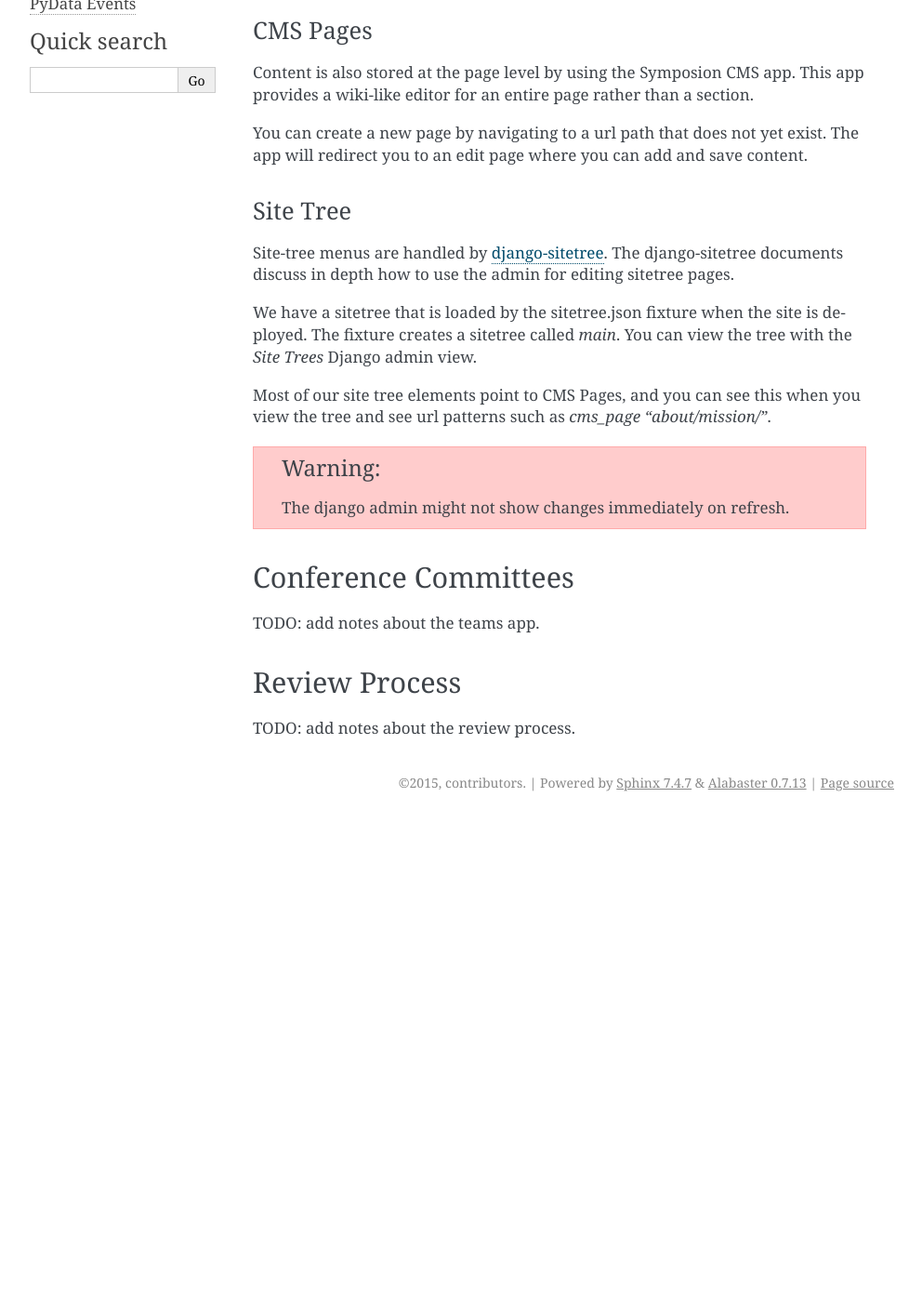
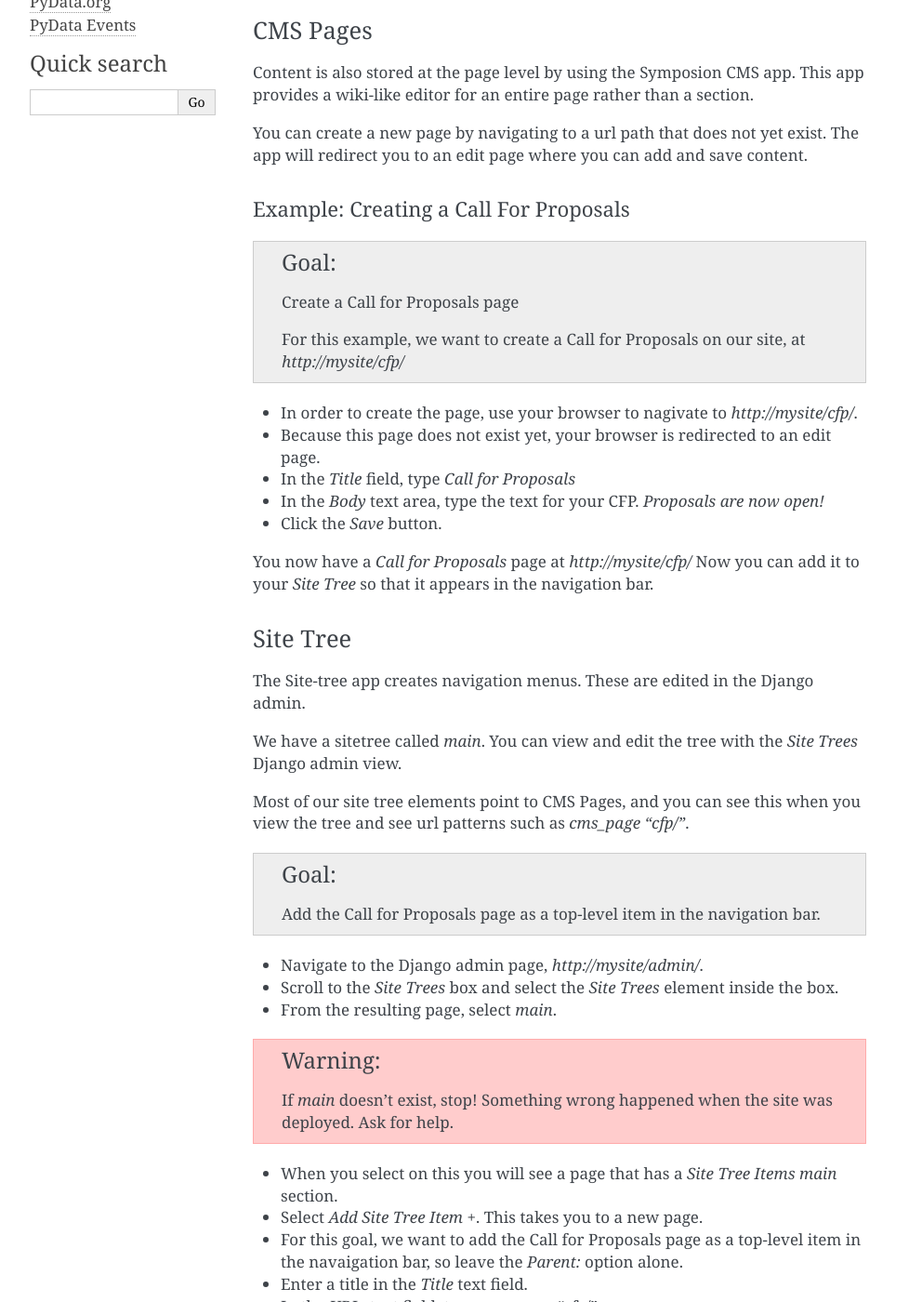
Before and after one commit to pydata/conf_site, a Sphinx documentation site: the page built from docs/source/management.rst, in a window 1280 px wide and 1400 px high, scrolled down 495 px. Shown: the whole window at 93% size, without its empty margins (148-1140 px from the left). Built offline with Sphinx 7.4.7, drawn with Linux system fonts in a browser that asks for light colours; before the commit the page ends 1376 px from its top, so only the background shows below that; some of the changed text lies outside the part shown.

Commit message:
Add new docs on deployment and cms
* This adds some more information to the deployment section
  on the manul steps
* This adds information to the conference management page on
  adding new pages to the site and the site tree, using
  Call for Proposals as an example.

```diff
--- a/docs/source/management.rst
+++ b/docs/source/management.rst
@@ -30,20 +30,75 @@ This app provides a wiki-like editor for an entire page rather than a section.
 You can create a new page by navigating to a url path that does not yet exist.
 The app will redirect you to an edit page where you can add and save content.
 
+Example: Creating a Call For Proposals
+~~~~~~~~~~~~~~~~~~~~~~~~~~~~~~~~~~~~~~
+
+.. admonition:: Goal
+    :class: adminition note
+
+    Create a Call for Proposals page
+
+    For this example, we want to create a Call for Proposals on our
+    site, at `http://mysite/cfp/`
+
+* In order to create the page, use your browser to nagivate to `http://mysite/cfp/`.
+* Because this page does not exist yet, your browser is redirected to an edit page.
+* In the *Title* field, type *Call for Proposals*
+* In the *Body* text area, type the text for your CFP. *Proposals are now open!*
+* Click the *Save* button.
+
+You now have a *Call for Proposals* page at `http://mysite/cfp/` Now you can
+add it to your *Site Tree* so that it appears in the navigation bar.
+
 Site Tree
 +++++++++
 
-Site-tree menus are handled by django-sitetree_. The django-sitetree documents
-discuss in depth how to use the admin for editing sitetree pages.
+The Site-tree app creates navigation menus. These are edited in the Django
+admin.
+
+.. note:
+
+    Our site-tree is created when the site is deployed. The starting contents
+    are build from a fixture in the site's source code called sitetree.json
+
+We have a sitetree called `main`.  You can view and edit the tree with the
+*Site Trees* Django admin view.
+
+Most of our site tree elements point to CMS Pages, and you can see this when
+you view the tree and see url patterns such as *cms_page "cfp/"*.
+
+.. admonition:: Goal
+    :class: adminition note
+
+    Add the Call for Proposals page as a top-level item in the navigation bar.
+
+* Navigate to the Django admin page, `http://mysite/admin/`.
+* Scroll to the *Site Trees* box and select the *Site Trees* element inside
+  the box.
+* From the resulting page, select *main*.
+.. Warning::
+    If *main* doesn't exist, stop! Something wrong happened when the site was
+    deployed. Ask for help.
+* When you select on this you will see a page that has a *Site Tree Items main*
+  section.
+* Select *Add Site Tree Item +*. This takes you to a new page.
+* For this goal, we want to add the Call for Proposals page as a top-level
+  item in the navaigation bar, so leave the *Parent:* option alone.
+* Enter a title in the *Title* text field.
+* In the *URL:* text field, type `cms_page "cfp/"`
+* Ignore the *Access settings* section.
+* In the *Display settings* section, Check the options that you
+  want. For this example, be sure to select *Show in menu*.
+* In the *Additional settings*, be sure that *URL as Pattern* is checked.
+* Click *Save* to save the item.
+* This will redirect you back to the *Change Site Tree* page for *main*. Don't
+  forget to click *Save* on this page. If you forget, the Call for Proposals
+  won't be added.
+
+The django-sitetree_ app documents discuss in depth how to use the admin for
+editing sitetree pages.
 
 .. _django-sitetree: http://django-sitetree.readthedocs.org/en/latest/
-
-We have a sitetree that is loaded by the sitetree.json fixture when the site
-is deployed. The fixture creates a sitetree called `main`. You can view the
-tree with the *Site Trees* Django admin view.
-
-Most of our site tree elements point to CMS Pages, and you can see this when
-you view the tree and see url patterns such as *cms_page "about/mission/"*.
 
 .. Warning::
     The django admin might not show changes immediately on refresh.
@@ -57,3 +112,9 @@ Review Process
 --------------
 
 TODO: add notes about the review process.
+
+
+Schedule Process
+----------------
+
+TODO: add notes about the schedule process.
```
Also changed, not shown: docs/source/deployment.rst (+10 -2 lines).
